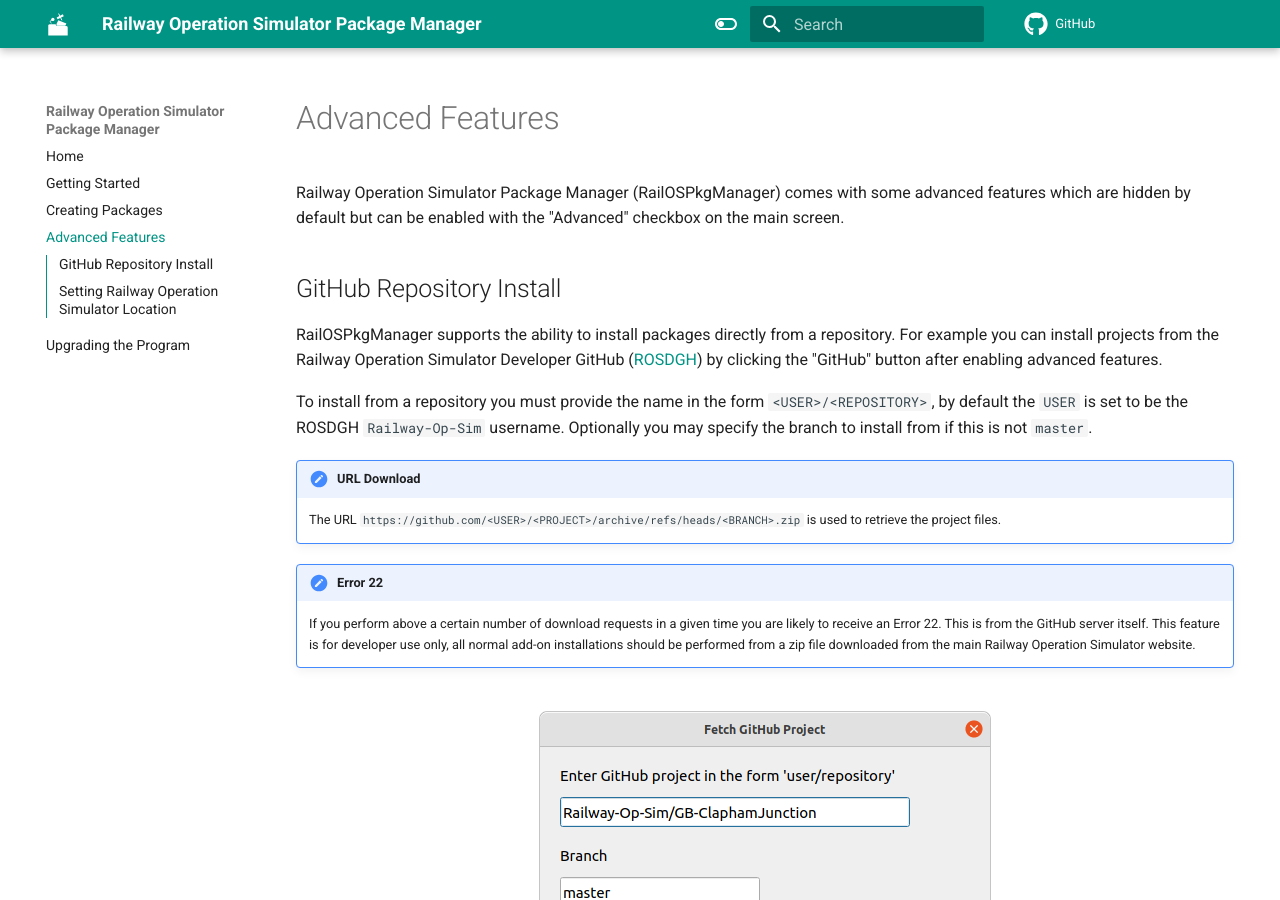
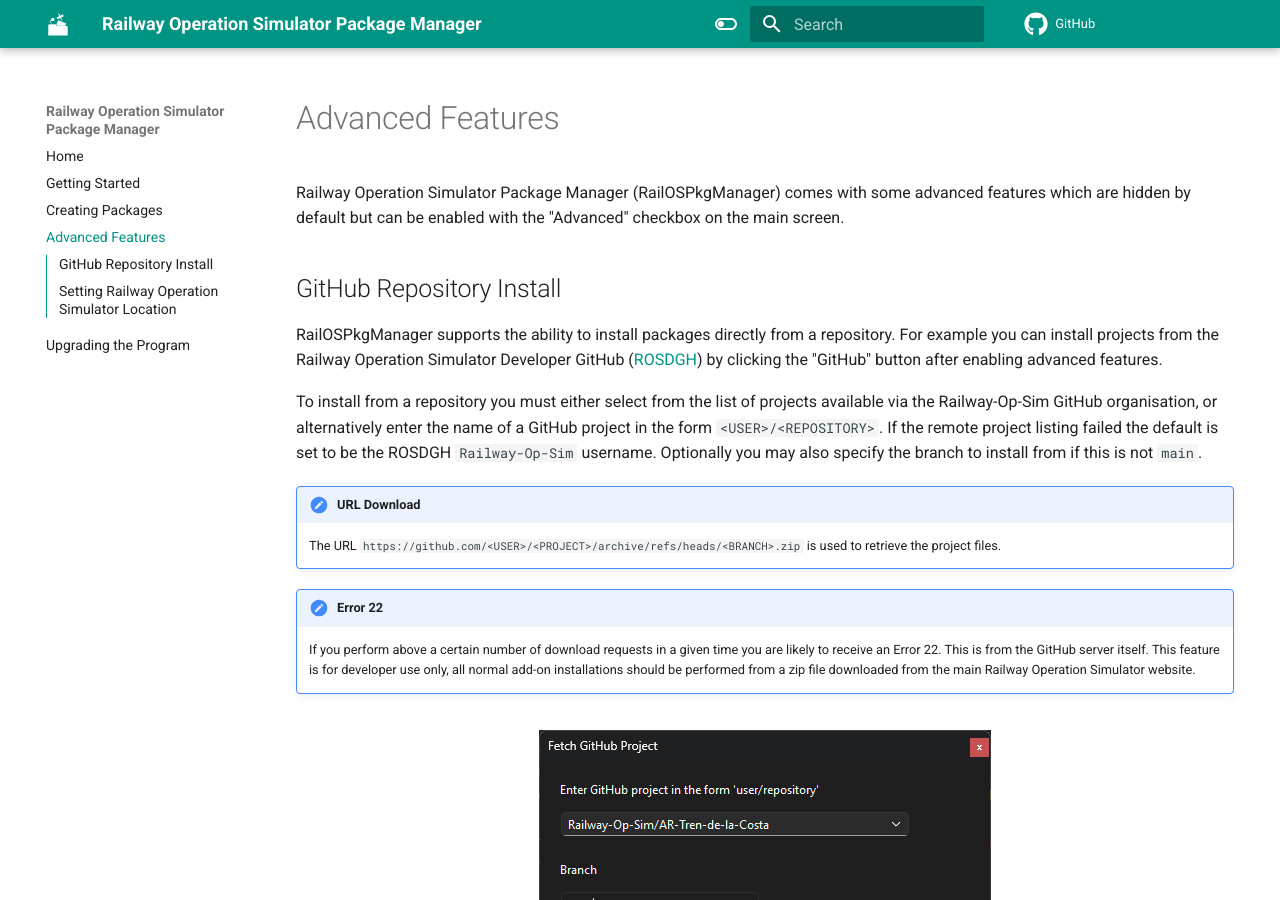
Before and after one commit to Railway-Op-Sim/RailOSPkgManager, an MkDocs documentation site: the page built from docs/advanced.md, in a window 1280 px wide and 900 px high. Built offline with MkDocs 1.6.1 and Material for MkDocs 9.7.7, drawn with Linux system fonts in a browser that asks for light colours; comment, search, counter and statistics services are not loaded.

Commit message:
Updated docs

```diff
--- a/docs/advanced.md
+++ b/docs/advanced.md
@@ -5,7 +5,7 @@ Railway Operation Simulator Package Manager (RailOSPkgManager) comes with some a
 RailOSPkgManager supports the ability to install packages directly from a repository. For example you can install
 projects from the Railway Operation Simulator Developer GitHub ([ROSDGH](https://github.com/Railway-Op-Sim)) by clicking the "GitHub" button after enabling advanced features.
 
-To install from a repository you must provide the name in the form `<USER>/<REPOSITORY>`, by default the `USER` is set to be the ROSDGH `Railway-Op-Sim` username. Optionally you may specify the branch to install from if this is not `master`.
+To install from a repository you must either select from the list of projects available via the Railway-Op-Sim GitHub organisation, or alternatively enter the name of a GitHub project in the form `<USER>/<REPOSITORY>`. If the remote project listing failed the default is set to be the ROSDGH `Railway-Op-Sim` username. Optionally you may also specify the branch to install from if this is not `main`.
 
 !!! important "URL Download"
     The URL `https://github.com/<USER>/<PROJECT>/archive/refs/heads/<BRANCH>.zip` is used to retrieve the project files.
```
Also changed, not shown: docs/media/gh_install.png.
